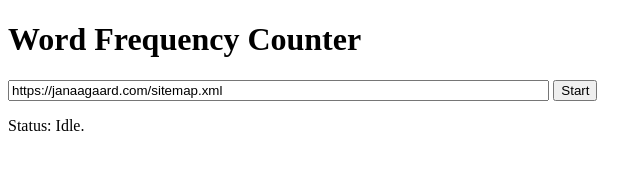
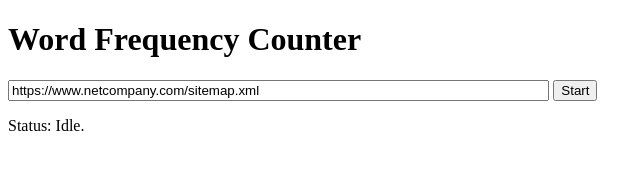
Before and after one commit to janaagaard75/frequency-counter, a website with bundled scripts: page src/index.html in a window 1280 px wide. Shown: the full height of the page, 0-640 px from the left. Built offline with nearby package versions, Linux system fonts and the light colour scheme.

Commit message:
Default to Netcompany's sitemap

```diff
--- a/src/index.html
+++ b/src/index.html
@@ -10,7 +10,7 @@
       <input
         type="text"
         name="sitemapUrl"
-        value="https://janaagaard.com/sitemap.xml"
+        value="https://www.netcompany.com/sitemap.xml"
         style="width: 40em;"
       />
       <button type="submit">Start</button>
```
